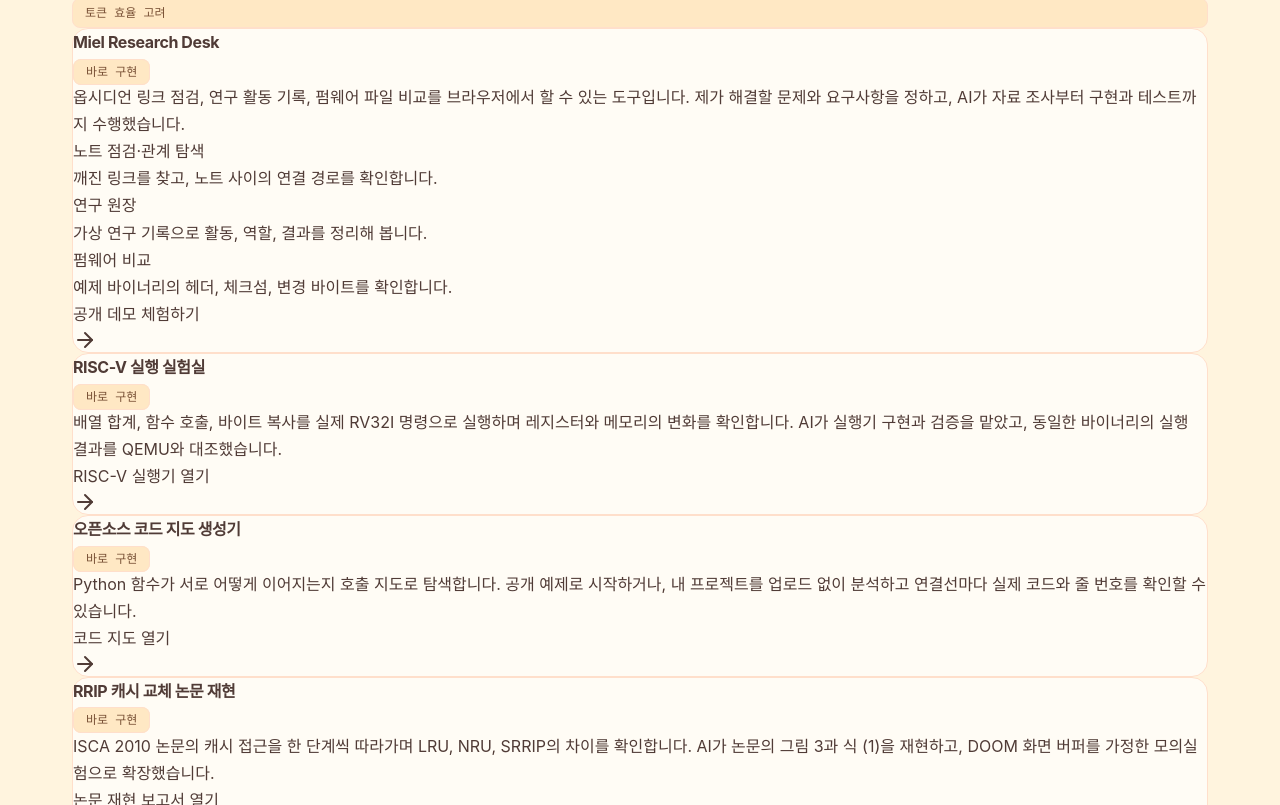
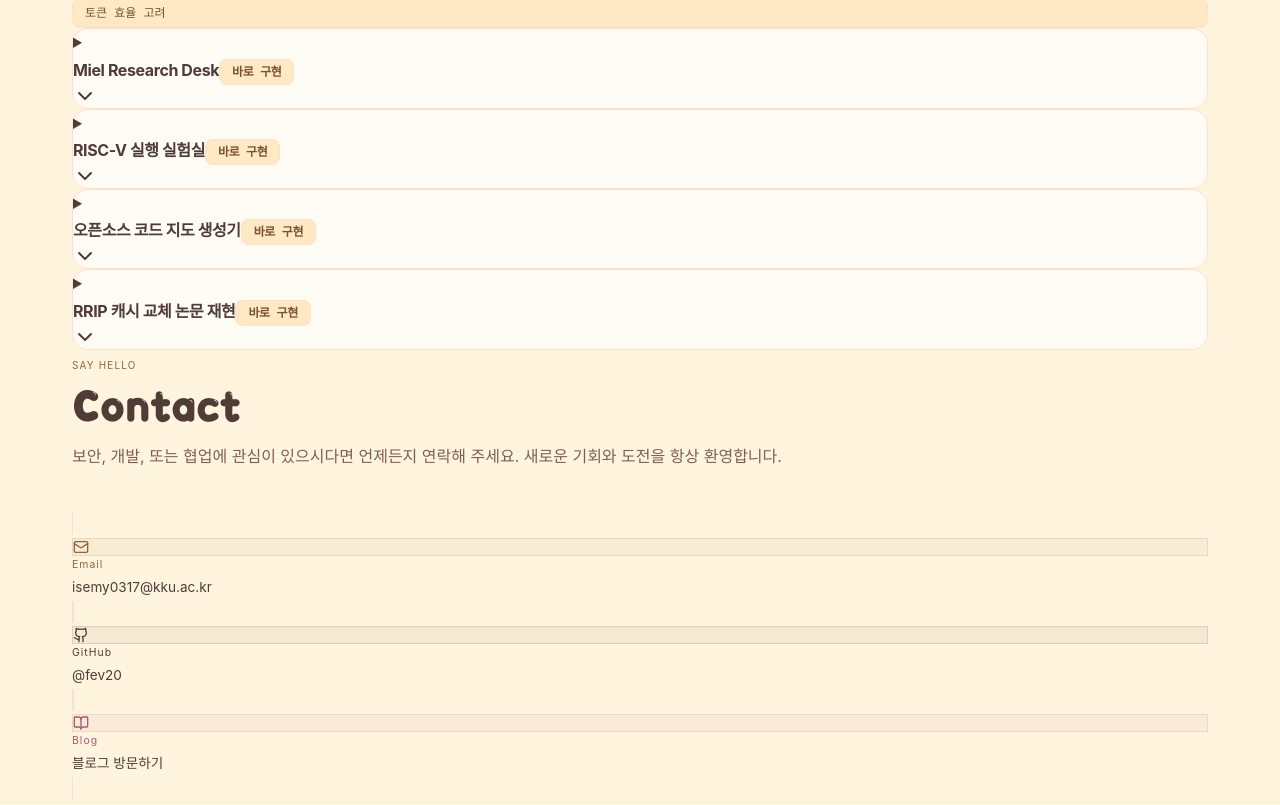
Before and after one commit to fev20/portfolio, a React (Vite) app in the folder client/: page /#/ in a window 1280 px wide. Shown: the part 9455-10260 px from the top of the page. Built offline with nearby package versions, Linux system fonts and the light colour scheme; no server answers; a web font is replaced by a local one.

Commit message:
Collapse AI in Practice project cards

```diff
--- a/client/src/components/sections/AiDevelopmentSection.tsx
+++ b/client/src/components/sections/AiDevelopmentSection.tsx
@@ -1,4 +1,5 @@
-import { ArrowRight, Download } from "lucide-react";
+import { ArrowRight, ChevronDown, Download } from "lucide-react";
+import type { ReactNode } from "react";
 
 const aiApproaches = {
   buildFirst: "바로 구현",
@@ -6,12 +7,32 @@ const aiApproaches = {
   tokenAware: "토큰 효율 고려",
 } as const;
 
-function ProjectHeading({ title, approach }: { title: string; approach: keyof typeof aiApproaches }) {
+function ProjectCard({
+  title,
+  approach,
+  children,
+}: {
+  title: string;
+  approach: keyof typeof aiApproaches;
+  children: ReactNode;
+}) {
   return (
-    <div className="flex flex-wrap items-center gap-x-4 gap-y-2">
-      <h3 className="text-xl font-semibold sm:text-2xl">{title}</h3>
-      <span className="skill-tag font-medium">{aiApproaches[approach]}</span>
+    <details className="paper-card group/project">
+      <summary className="block cursor-pointer list-none rounded-[var(--radius)] focus-visible:outline-2 focus-visible:outline-offset-4 focus-visible:outline-[var(--rose-deep)] [&::-webkit-details-marker]:hidden">
+        <h3 className="flex min-h-16 items-center justify-between gap-3 px-5 py-3.5 text-lg font-semibold sm:px-8 sm:text-xl">
+          <span className="flex min-w-0 flex-wrap items-center gap-x-4 gap-y-1.5">
+            <span className="[word-break:keep-all]">{title}</span>
+            <span className="skill-tag font-medium tracking-normal">{aiApproaches[approach]}</span>
+          </span>
+          <span className="flex size-8 shrink-0 items-center justify-center rounded-full bg-[var(--rose-soft)] text-[var(--rose-deep)]" aria-hidden="true">
+            <ChevronDown className="size-4 transition-transform group-open/project:rotate-180" />
+          </span>
+        </h3>
+      </summary>
+      <div className="border-t border-[var(--line)] px-5 py-5 sm:px-8 sm:py-6">
+        {children}
       </div>
+    </details>
   );
 }
 
@@ -43,9 +64,9 @@ export default function AiDevelopmentSection() {
           </ul>
         </div>
 
-        <article className="paper-card p-5 sm:p-8">
-          <ProjectHeading title="Miel Research Desk" approach="buildFirst" />
-          <p className="mt-3 max-w-3xl text-sm leading-relaxed text-[var(--ink-secondary)] [word-break:keep-all] sm:text-base">
+        <div className="grid gap-3">
+          <ProjectCard title="Miel Research Desk" approach="buildFirst">
+            <p className="max-w-3xl text-sm leading-relaxed text-[var(--ink-secondary)] [word-break:keep-all] sm:text-base">
               옵시디언 링크 점검, 연구 활동 기록, 펌웨어 파일 비교를 브라우저에서 할 수 있는 도구입니다.
               제가 해결할 문제와 요구사항을 정하고, AI가 자료 조사부터 구현과 테스트까지 수행했습니다.
             </p>
@@ -79,11 +100,10 @@ export default function AiDevelopmentSection() {
                 <ArrowRight className="size-4 transition-transform group-hover:translate-x-0.5" aria-hidden="true" />
               </a>
             </div>
-        </article>
+          </ProjectCard>
 
-        <article className="paper-card mt-5 p-5 sm:p-8">
-          <ProjectHeading title="RISC-V 실행 실험실" approach="buildFirst" />
-          <p className="mt-3 max-w-3xl text-sm leading-relaxed text-[var(--ink-secondary)] [word-break:keep-all] sm:text-base">
+          <ProjectCard title="RISC-V 실행 실험실" approach="buildFirst">
+            <p className="max-w-3xl text-sm leading-relaxed text-[var(--ink-secondary)] [word-break:keep-all] sm:text-base">
               배열 합계, 함수 호출, 바이트 복사를 실제 RV32I 명령으로 실행하며 레지스터와 메모리의 변화를 확인합니다.
               AI가 실행기 구현과 검증을 맡았고, 동일한 바이너리의 실행 결과를 QEMU와 대조했습니다.
             </p>
@@ -94,11 +114,10 @@ export default function AiDevelopmentSection() {
               RISC-V 실행기 열기
               <ArrowRight className="size-4 transition-transform group-hover:translate-x-0.5" aria-hidden="true" />
             </a>
-        </article>
+          </ProjectCard>
 
-        <article className="paper-card mt-5 p-5 sm:p-8">
-          <ProjectHeading title="오픈소스 코드 지도 생성기" approach="buildFirst" />
-          <p className="mt-3 max-w-3xl text-sm leading-relaxed text-[var(--ink-secondary)] [word-break:keep-all] sm:text-base">
+          <ProjectCard title="오픈소스 코드 지도 생성기" approach="buildFirst">
+            <p className="max-w-3xl text-sm leading-relaxed text-[var(--ink-secondary)] [word-break:keep-all] sm:text-base">
               Python 함수가 서로 어떻게 이어지는지 호출 지도로 탐색합니다.
               공개 예제로 시작하거나, 내 프로젝트를 업로드 없이 분석하고
               연결선마다 실제 코드와 줄 번호를 확인할 수 있습니다.
@@ -112,11 +131,10 @@ export default function AiDevelopmentSection() {
                 <ArrowRight className="size-4 transition-transform group-hover:translate-x-0.5" aria-hidden="true" />
               </a>
             </div>
-        </article>
+          </ProjectCard>
 
-        <article className="paper-card mt-5 p-5 sm:p-8">
-          <ProjectHeading title="RRIP 캐시 교체 논문 재현" approach="buildFirst" />
-          <p className="mt-3 max-w-3xl text-sm leading-relaxed text-[var(--ink-secondary)] [word-break:keep-all] sm:text-base">
+          <ProjectCard title="RRIP 캐시 교체 논문 재현" approach="buildFirst">
+            <p className="max-w-3xl text-sm leading-relaxed text-[var(--ink-secondary)] [word-break:keep-all] sm:text-base">
               ISCA 2010 논문의 캐시 접근을 한 단계씩 따라가며 LRU, NRU, SRRIP의 차이를 확인합니다.
               AI가 논문의 그림 3과 식 (1)을 재현하고, DOOM 화면 버퍼를 가정한 모의실험으로 확장했습니다.
             </p>
@@ -137,7 +155,8 @@ export default function AiDevelopmentSection() {
                 <Download className="size-4" aria-hidden="true" />
               </a>
             </div>
-        </article>
+          </ProjectCard>
+        </div>
       </div>
     </section>
   );
```
Lines whose indentation alone changed are shown as unchanged.
